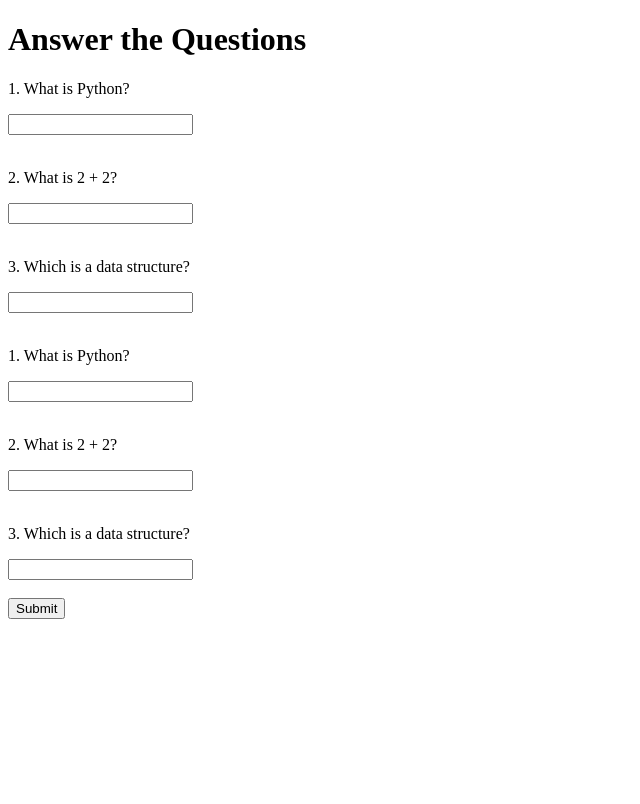
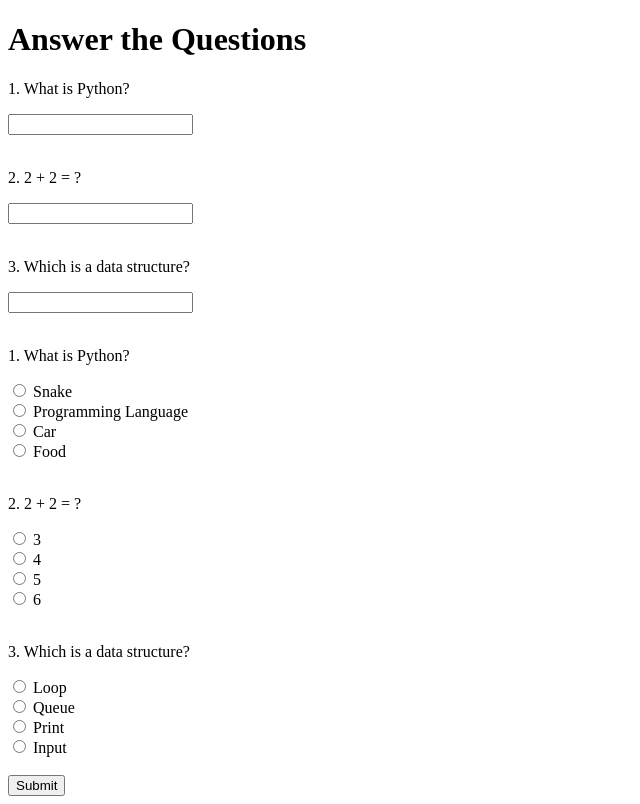
Before and after one commit to Danazuminemesis/Mini-CBT-Computer-Based-Test-system, a Flask app: page /test in a window 1280 px wide. Shown: the whole page, without its empty margins (0-640 px from the left). Before the commit the page ends 619 px from the top, so only its background shows below. Run offline with Flask 3, Linux system fonts and the light colour scheme.

Commit message:
coverted test to multiple choice CBT format

```diff
--- a/app.py
+++ b/app.py
@@ -2,12 +2,17 @@ from flask import Flask, render_template
 app = Flask(__name__)
 from flask import request
 from datetime import datetime
+from models import Question
+
+questions = [
+    Question("What is Python?", ["Snake", "Programming Language", "Car", "Food"], "Programming Language"),
+    Question("2 + 2 = ?", ["3", "4", "5", "6"], "4"),
+    Question("Which is a data structure?", ["Loop", "Queue", "Print", "Input"], "Queue")
+]
 
 @app.route("/")
 def home():
     return render_template("index.html")
-if __name__ == "__main__":
-    app.run(debug=True)
 
 @app.route("/test", methods=["GET", "POST"])
 def test():
@@ -25,9 +30,5 @@ def test():
 
     return render_template("test.html", questions=questions)
 
-from models import Question
-questions = [
-    Question("What is Python?", "Programming Language"),
-    Question("What is 2 + 2?", "4"),
-    Question("Which is a data structure?", "Queue")
-]
+if __name__ == "__main__":
+    app.run(debug=True)
--- a/models.py
+++ b/models.py
@@ -1,4 +1,5 @@
 class Question:
-    def __init__(self, text, answer):
+    def __init__(self, text, options, answer):
         self.text = text
+        self.options = options
         self.answer = answer
--- a/templates/test.html
+++ b/templates/test.html
@@ -18,8 +18,12 @@
 
 {% for question in questions %}
 <p>{{ loop.index }}. {{ question.text }}</p>
-<input type="text" name="q{{ loop.index0 }}" required>
-<br><br>
+
+{% for option in question.options %}
+<input type="radio" name="q{{ loop.index0 }}" value="{{ option }}" required> {{ option }}<br>
+{% endfor %}
+
+<br>
 {% endfor %}
 
 <button type="submit">Submit</button>
```
